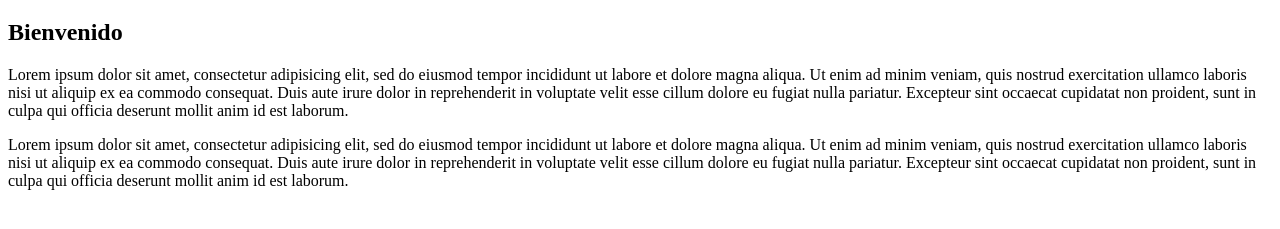
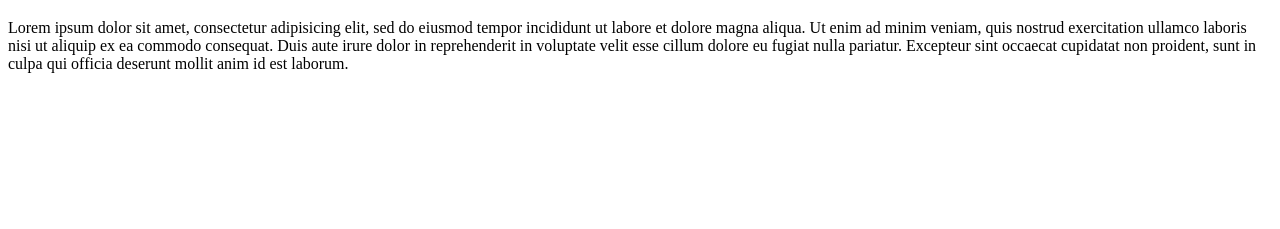
Before and after one commit to svillad/ProyectoWeb, a plain HTML site: page index.html in a window 1280 px wide. Shown: the part 61-290 px from the top of the page. Drawn offline with Linux system fonts and the light colour scheme.

Commit message:
Revert "Merge branch 'main' of https://github.com/svillad/ProyectoWeb"
This reverts commit a2dc02ff327118fdb1e98adcfcc65f20fe24ca45, reversing
changes made to 502d593299bd05ac6fe538a40569d9564a595201.

```diff
--- a/index.html
+++ b/index.html
@@ -5,13 +5,6 @@
 </head>
 <body>
 	<h1>Pagina principal</h1>
-	<h2>Bienvenido</h2>
-	<p>Lorem ipsum dolor sit amet, consectetur adipisicing elit, sed do eiusmod
-	tempor incididunt ut labore et dolore magna aliqua. Ut enim ad minim veniam,
-	quis nostrud exercitation ullamco laboris nisi ut aliquip ex ea commodo
-	consequat. Duis aute irure dolor in reprehenderit in voluptate velit esse
-	cillum dolore eu fugiat nulla pariatur. Excepteur sint occaecat cupidatat non
-	proident, sunt in culpa qui officia deserunt mollit anim id est laborum.</p>
 	<p>Lorem ipsum dolor sit amet, consectetur adipisicing elit, sed do eiusmod
 	tempor incididunt ut labore et dolore magna aliqua. Ut enim ad minim veniam,
 	quis nostrud exercitation ullamco laboris nisi ut aliquip ex ea commodo
```
